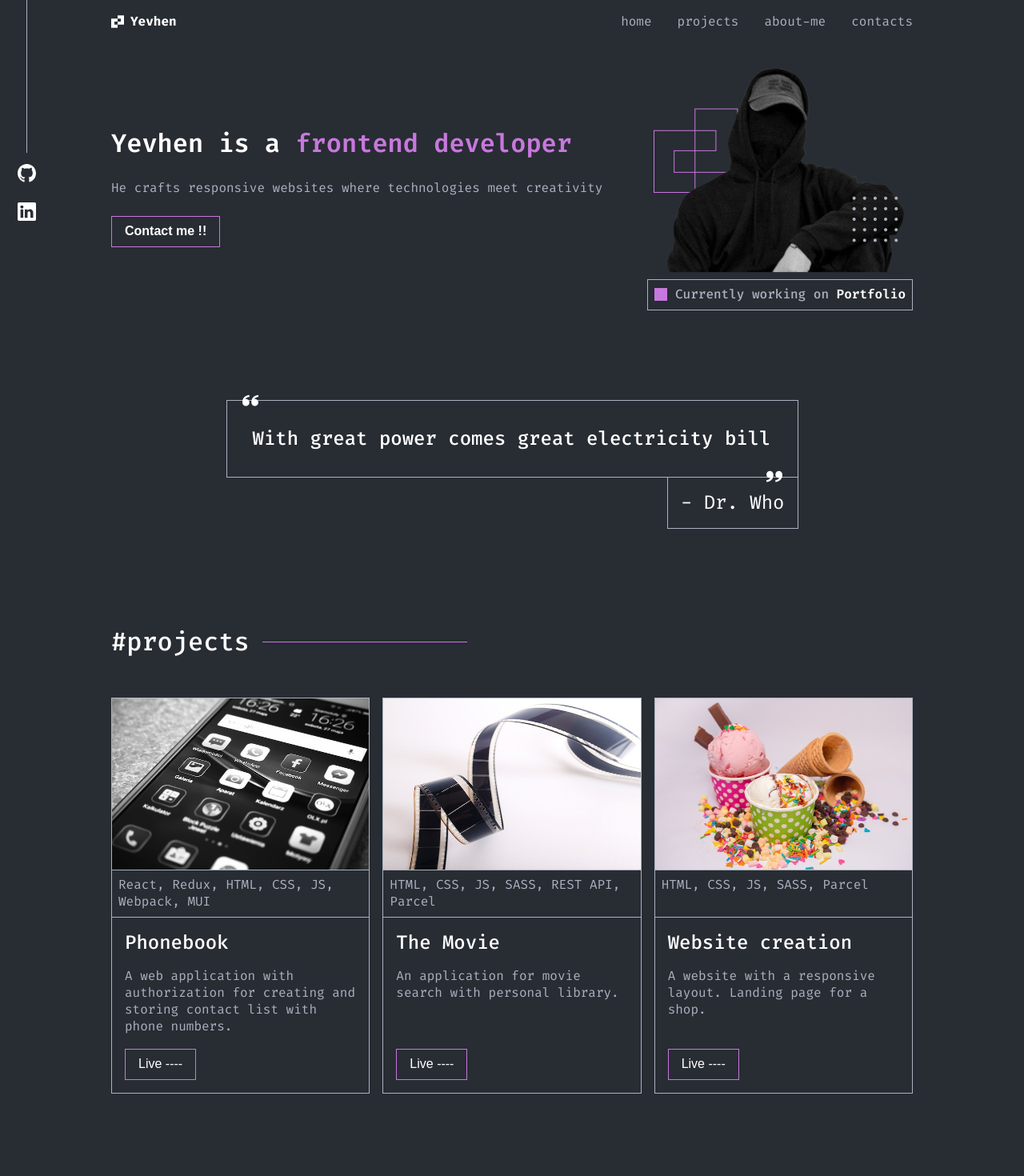
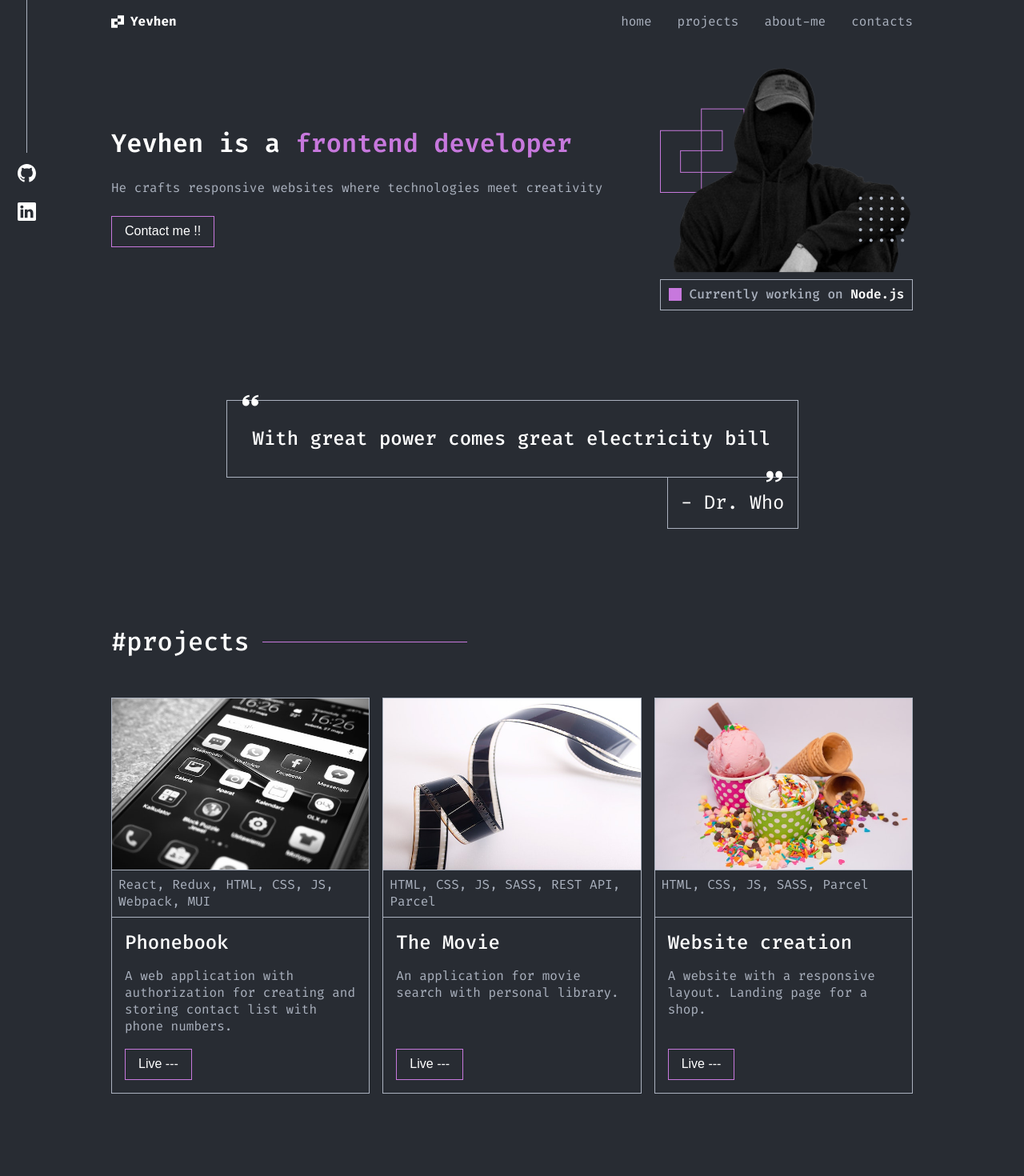
Before and after one commit to Yevhen999/portfolio, a Next.js app: page / in a window 1280 px wide. Shown: the top 1470 px of the page at 80% size. Built offline with nearby package versions, Linux system fonts and the light colour scheme.

Commit message:
add links to Projects

```diff
--- a/components/HeroMob/HeroMob.js
+++ b/components/HeroMob/HeroMob.js
@@ -26,7 +26,7 @@ const HeroMob = () => {
             <button type="button" className={styles.heroContactBtn}>
               <Link
                 href="mailto:leshchenkoyevhen@gmail.com"
-                className={styles.heroLink}
+                className={styles.heroBtnLink}
                 target="_blank"
                 rel="nofollow noreferrer noopener"
               >
@@ -49,8 +49,13 @@ const HeroMob = () => {
             <p className={styles.heroBotText}>
               Currently working on{" "}
               <span>
-                <Link className={styles.heroLink} href="/">
-                  Portfolio
+                <Link
+                  className={styles.heroLink}
+                  href="https://github.com/Yevhen999/nodejs-phonebook.git"
+                  target="_blank"
+                  rel="nofollow noreferrer noopener"
+                >
+                  Node.js
                 </Link>
               </span>
             </p>
--- a/components/HeroMob/HeroMob.module.css
+++ b/components/HeroMob/HeroMob.module.css
@@ -40,7 +40,7 @@
   cursor: pointer;
 }
 
-.heroLink {
+.heroBtnLink {
   text-decoration: none;
   font-weight: 500;
   font-size: 16px;
--- a/components/Projects/Projects.js
+++ b/components/Projects/Projects.js
@@ -1,6 +1,5 @@
 import Image from "next/image";
-// import Link from "next/link";
-import PrimaryBtn from "components/elements/Buttons/Primary";
+import Link from "next/link";
 import styles from "./Projects.module.css";
 import phonebook from "public/phonebook.png";
 import filmoteka from "public/filmoteka.jpg";
@@ -30,9 +29,17 @@ const Projects = () => {
             A web application with authorization for creating and storing
             contact list with phone numbers.
           </p>
-          <div className={styles.projectsBtn}>
-            <PrimaryBtn />
-            {/* <PrimaryBtn /> */}
+          <div className={styles.projectsBtnWrap}>
+            <button type="button" className={styles.projectsBtn}>
+              <Link
+                href="https://yevhen999.github.io/phonebook/"
+                className={styles.projectsLink}
+                target="_blank"
+                rel="nofollow noreferrer noopener"
+              >
+                Live ---
+              </Link>
+            </button>
           </div>
         </li>
         <li className={styles.projectsItem}>
@@ -48,9 +55,17 @@ const Projects = () => {
           <p className={styles.projectsDescription}>
             An application for movie search with personal library.
           </p>
-          <div className={styles.projectsBtn}>
-            <PrimaryBtn />
-            {/* <PrimaryBtn /> */}
+          <div className={styles.projectsBtnWrap}>
+            <button type="button" className={styles.projectsBtn}>
+              <Link
+                href="https://yevhen999.github.io/filmoteka-team-project-js/"
+                className={styles.projectsLink}
+                target="_blank"
+                rel="nofollow noreferrer noopener"
+              >
+                Live ---
+              </Link>
+            </button>
           </div>
         </li>
         <li className={styles.projectsItem}>
@@ -64,9 +79,17 @@ const Projects = () => {
           <p className={styles.projectsDescription}>
             A website with a responsive layout. Landing page for a shop.
           </p>
-          <div className={styles.projectsBtn}>
-            <PrimaryBtn />
-            {/* <PrimaryBtn /> */}
+          <div className={styles.projectsBtnWrap}>
+            <button type="button" className={styles.projectsBtn}>
+              <Link
+                href="https://yevhen999.github.io/command-project-html-css/"
+                className={styles.projectsLink}
+                target="_blank"
+                rel="nofollow noreferrer noopener"
+              >
+                Live ---
+              </Link>
+            </button>
           </div>
         </li>
       </ul>
--- a/components/Projects/Projects.module.css
+++ b/components/Projects/Projects.module.css
@@ -105,10 +105,23 @@
   color: #abb2bf;
 }
 
+.projectsBtnWrap {
+  padding-left: 16px;
+}
+
 .projectsBtn {
-  padding-left: 16px;
-  /* display: flex; */
-  /* gap: 16px; */
+  padding: 8px 16px 8px 16px;
+  border: 1px solid #c778dd;
+  background: #282c33;
+  cursor: pointer;
+}
+
+.projectsLink {
+  text-decoration: none;
+  font-weight: 500;
+  font-size: 16px;
+  line-height: 1.31;
+  color: #ffffff;
 }
 
 .grow {
--- a/components/elements/Buttons/Primary.js
+++ b/components/elements/Buttons/Primary.js
@@ -1,11 +1,11 @@
 import Link from "next/link";
 import styles from "./Buttons.module.css";
 
-const PrimaryBtn = () => {
+const PrimaryBtn = ({ children }) => {
   return (
     <button type="button" className={styles.btn}>
       <Link href="/" className={styles.btnLink}>
-        Live ----
+        Live ---- {children}
       </Link>
     </button>
   );
```
